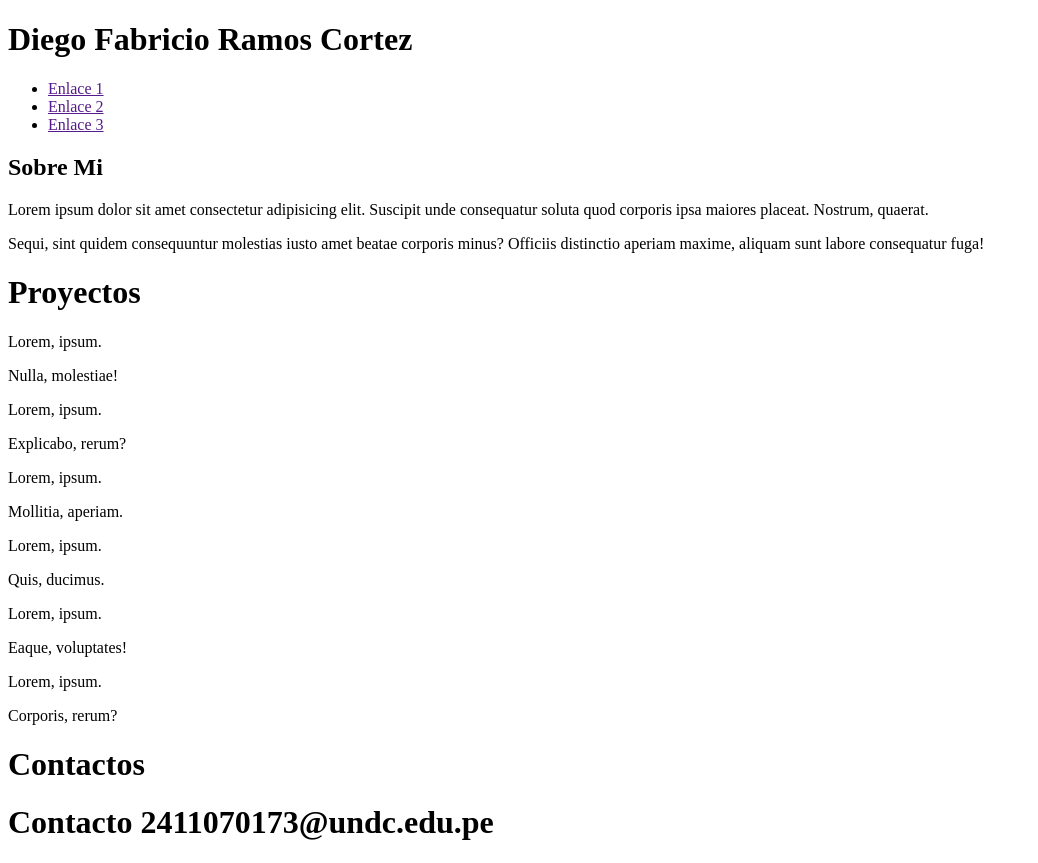
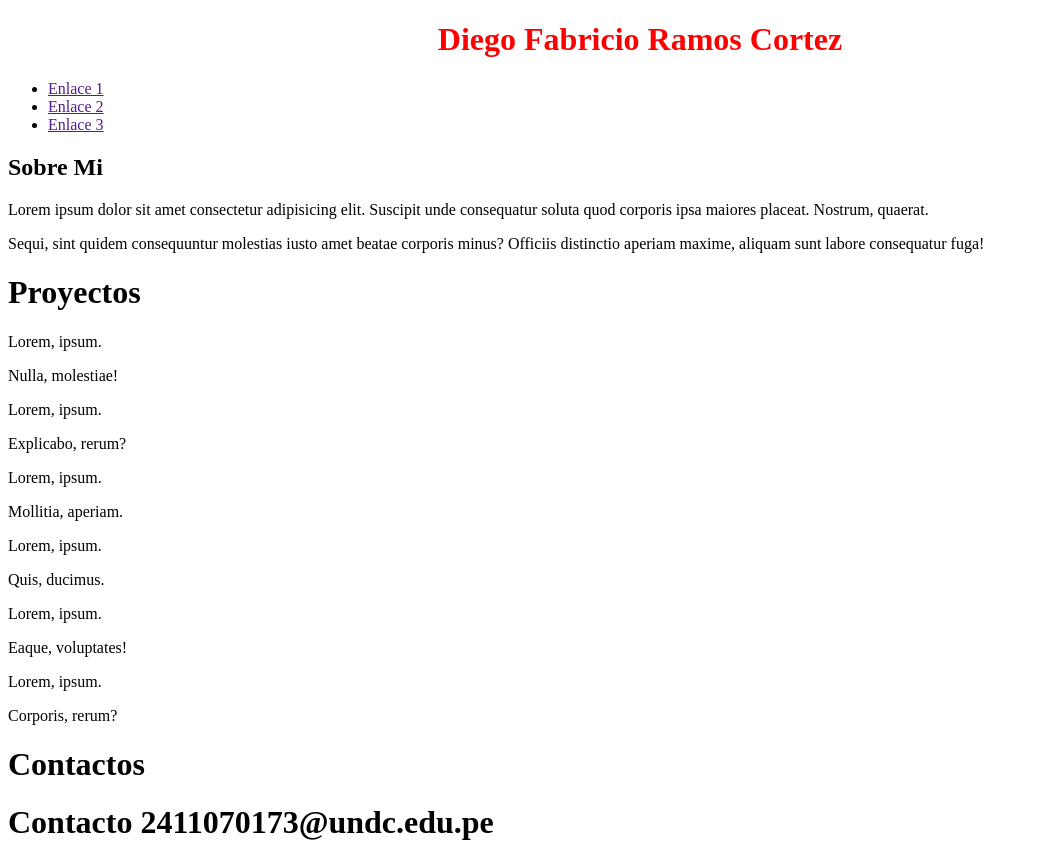
Before and after one commit to 2411070173-debug/HTML5, a plain HTML site: page index.html in a window 1280 px wide. Shown: the whole page, without its empty margins (0-1038 px from the left). Drawn offline with Linux system fonts and the light colour scheme.

Commit message:
CSS de cabecera

```diff
--- a/index.html
+++ b/index.html
@@ -4,10 +4,11 @@
     <meta charset="UTF-8">
     <meta name="viewport" content="width=device-width, initial-scale=1.0">
     <title>Document</title>
+    <link rel="stylesheet" href="style.css">
 </head>
 <body>
     <header>
-    <h1>Diego Fabricio Ramos Cortez</h1>
+    <h1 style = "color: red;text-align:center">Diego Fabricio Ramos Cortez</h1>
     <nav>
          <ul>
             <li><a href="">Enlace 1</a></li>
```
Also changed, not shown: style.css (added).
